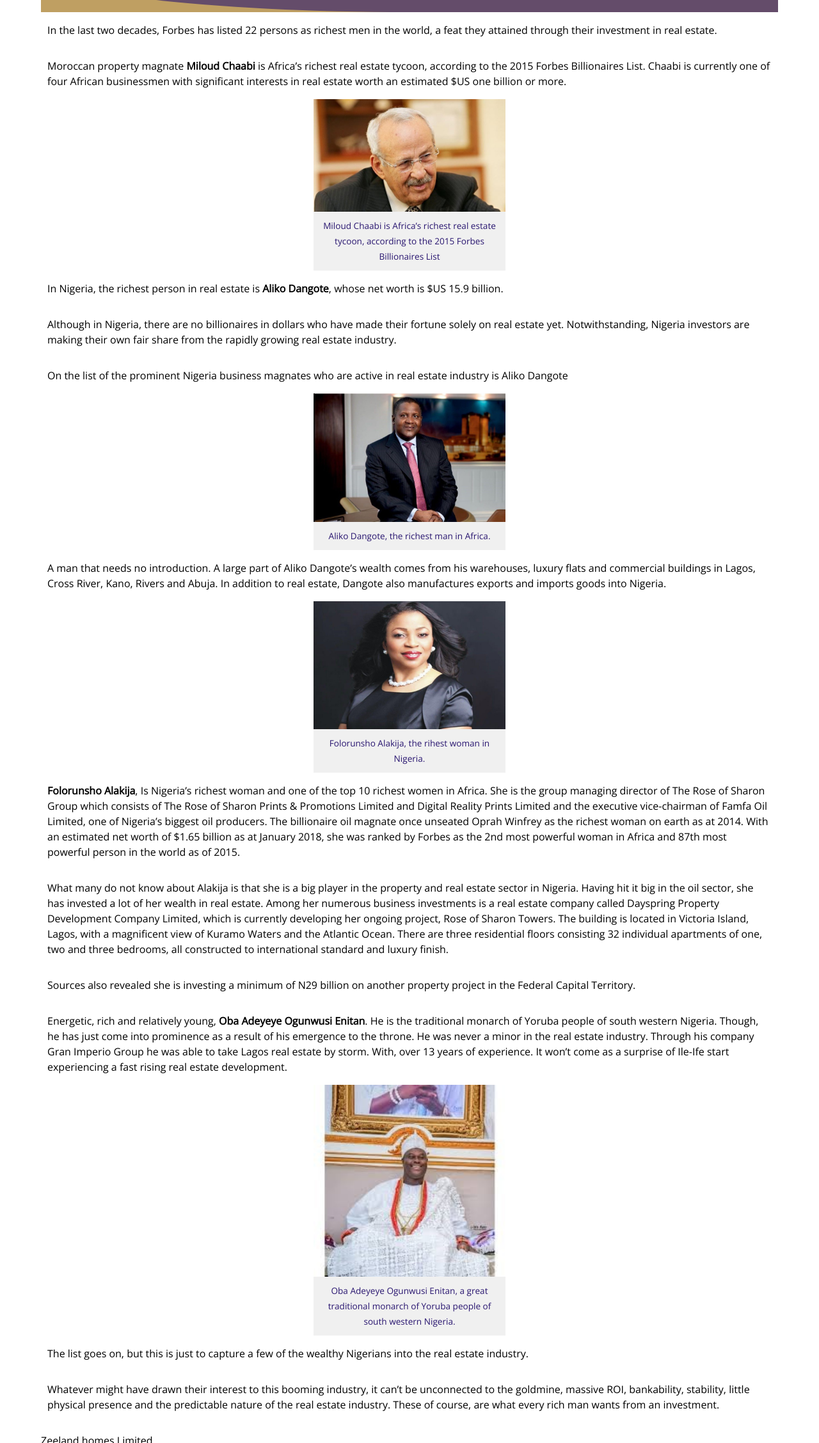
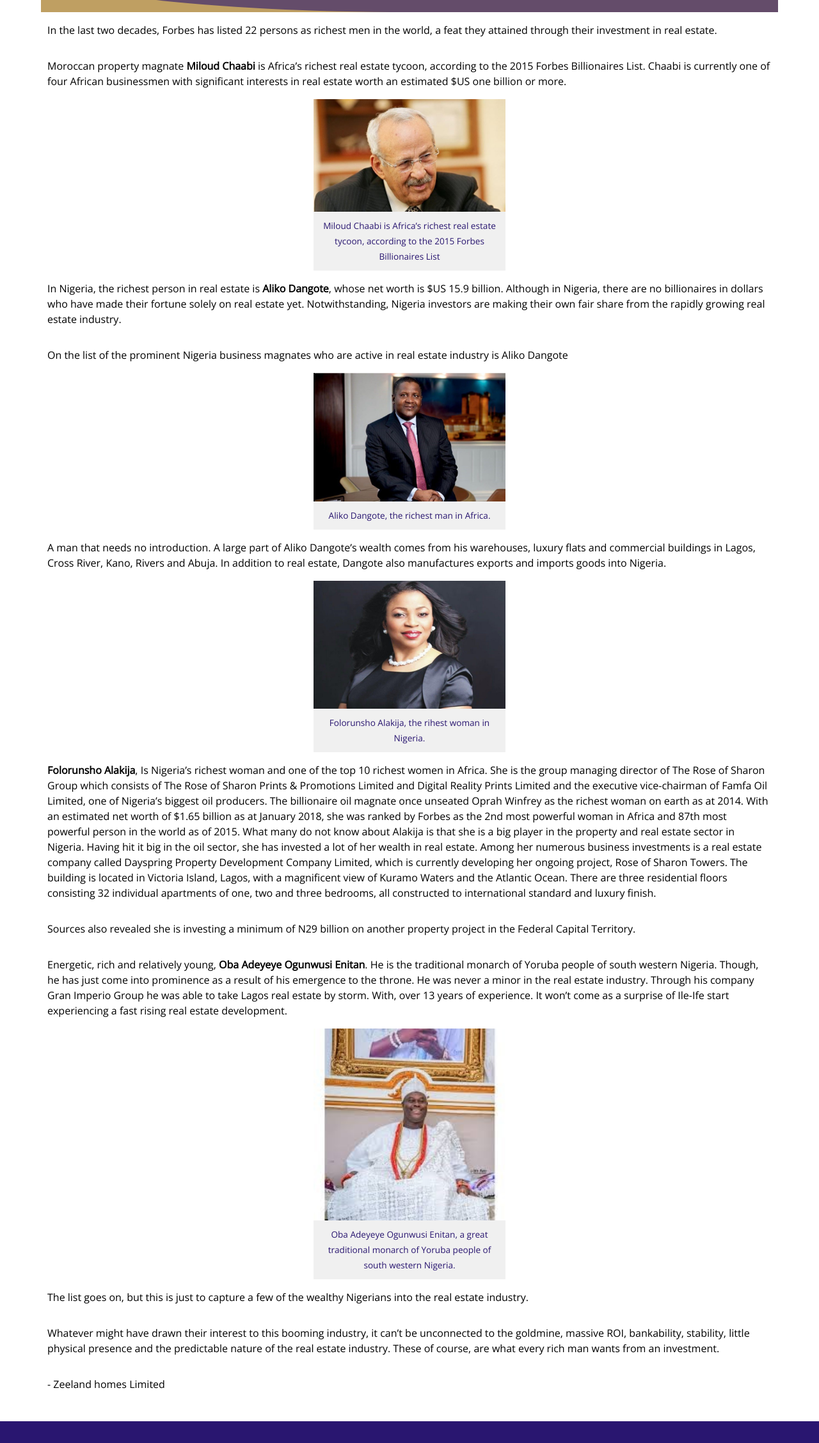
Before and after one commit to EbereUzodufa/zeeland, a plain HTML site: page investment-guide.html in a window 1280 px wide. Shown: the part 204-2460 px from the top of the page at 64% size. Drawn offline with nearby package versions, Linux system fonts and the light colour scheme.

Commit message:
Re-arranged text in investment-guide

```diff
--- a/investment-guide.html
+++ b/investment-guide.html
@@ -86,10 +86,7 @@
 			</article>
 			<article>
 				<p>
-					In Nigeria, the richest person in real estate is <strong>Aliko Dangote</strong>, whose net worth is $US 15.9 billion.
-				</p>
-				<p>
-					Although in Nigeria, there are no billionaires in dollars who have made their fortune solely on real estate yet. Notwithstanding, Nigeria investors are making their own fair share from the rapidly growing real estate industry.
+					In Nigeria, the richest person in real estate is <strong>Aliko Dangote</strong>, whose net worth is $US 15.9 billion. Although in Nigeria, there are no billionaires in dollars who have made their fortune solely on real estate yet. Notwithstanding, Nigeria investors are making their own fair share from the rapidly growing real estate industry.
 				</p>
 				<p>
 					On the list of the prominent Nigeria business magnates who are active in real estate industry is Aliko Dangote
@@ -109,10 +106,7 @@
 					<figcaption class="investor-name">Folorunsho Alakija, the rihest woman in Nigeria.</figcaption>
 				</figure>
 				<p>
-						<strong>Folorunsho Alakija</strong>, Is Nigeria’s richest woman and one of the top 10 richest women in Africa. She is the group managing director of The Rose of Sharon Group which consists of The Rose of Sharon Prints & Promotions Limited and Digital Reality Prints Limited and the executive vice-chairman of Famfa Oil Limited, one of Nigeria’s biggest oil producers. The billionaire oil magnate once unseated Oprah Winfrey as the richest woman on earth as at 2014. With an estimated net worth of $1.65 billion as at January 2018, she was ranked by Forbes as the 2nd most powerful woman in Africa and 87th most powerful person in the world as of 2015.
-				</p>
-				<p>
-					What many do not know about Alakija is that she is a big player in the property and real estate sector in Nigeria. Having hit it big in the oil sector, she has invested a lot of her wealth in real estate. Among her numerous business investments is a real estate company called Dayspring Property Development Company Limited, which is currently developing her ongoing project, Rose of Sharon Towers. The building is located in Victoria Island, Lagos, with a magnificent view of Kuramo Waters and the Atlantic Ocean. There are three residential floors consisting 32 individual apartments of one, two and three bedrooms, all constructed to international standard and luxury finish.
+						<strong>Folorunsho Alakija</strong>, Is Nigeria’s richest woman and one of the top 10 richest women in Africa. She is the group managing director of The Rose of Sharon Group which consists of The Rose of Sharon Prints & Promotions Limited and Digital Reality Prints Limited and the executive vice-chairman of Famfa Oil Limited, one of Nigeria’s biggest oil producers. The billionaire oil magnate once unseated Oprah Winfrey as the richest woman on earth as at 2014. With an estimated net worth of $1.65 billion as at January 2018, she was ranked by Forbes as the 2nd most powerful woman in Africa and 87th most powerful person in the world as of 2015. What many do not know about Alakija is that she is a big player in the property and real estate sector in Nigeria. Having hit it big in the oil sector, she has invested a lot of her wealth in real estate. Among her numerous business investments is a real estate company called Dayspring Property Development Company Limited, which is currently developing her ongoing project, Rose of Sharon Towers. The building is located in Victoria Island, Lagos, with a magnificent view of Kuramo Waters and the Atlantic Ocean. There are three residential floors consisting 32 individual apartments of one, two and three bedrooms, all constructed to international standard and luxury finish.
 				</p>
 				<p>
 					Sources also revealed she is investing a minimum of N29 billion on another property project in the Federal Capital Territory.
@@ -132,10 +126,10 @@
 				<p>
 					Whatever might have drawn their interest to this booming industry, it can’t be unconnected to the goldmine, massive ROI, bankability, stability, little physical presence and the predictable nature of the real estate industry. These of course, are what every rich man wants from an investment.
 				</p>
+				<p>
+					- Zeeland homes Limited
+				</p>
 			</article>
-			<p>
-				Zeeland homes Limited
-			</p>
 		</section>
 	</main>
 	<footer>
```
